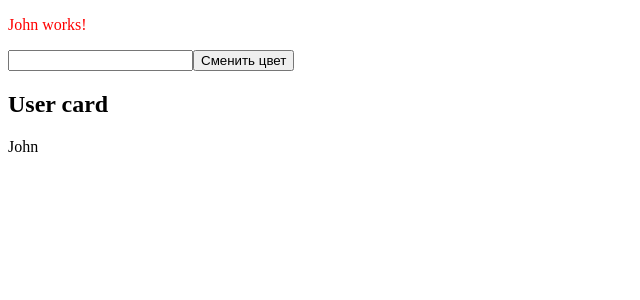
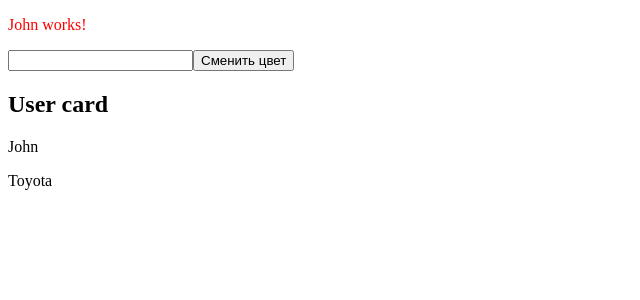
Before and after one commit to xsenia/screencast, an Angular app: page / in a window 1280 px wide. Shown: the top 300 px of the page, without its empty margins (0-640 px from the left). Built offline with nearby package versions, Linux system fonts and the light colour scheme.

Commit message:
Передача данных в компонент - разбор

```diff
--- a/src/app/user/user-card/user-card.component.html
+++ b/src/app/user/user-card/user-card.component.html
@@ -1,2 +1,3 @@
 <h2>User card</h2>
 <p>{{user?.name}}</p>
+<p>{{car?.name}}</p>
--- a/src/app/user/user.component.html
+++ b/src/app/user/user.component.html
@@ -2,4 +2,4 @@
 <input type="text" #colorElement>
 <button (click)="changeColor(colorElement.value)">Сменить цвет</button>
 
-<app-user-card [user]="user"></app-user-card>
+<app-user-card [userAttribut]="user" [carAttribut]="car"></app-user-card>
--- a/src/app/user/user.component.ts
+++ b/src/app/user/user.component.ts
@@ -10,7 +10,12 @@ export class UserComponent implements OnInit {
   public mycolor = "red";
 
   public user = {
-    name: 'John'
+    name: 'John',
+    age: 23
+  };
+
+  public car = {
+    name: 'Toyota'
   };
 
   constructor() {}
```
Also changed, not shown: src/app/user/user-card/user-card.component.ts (+3 -4 lines).
